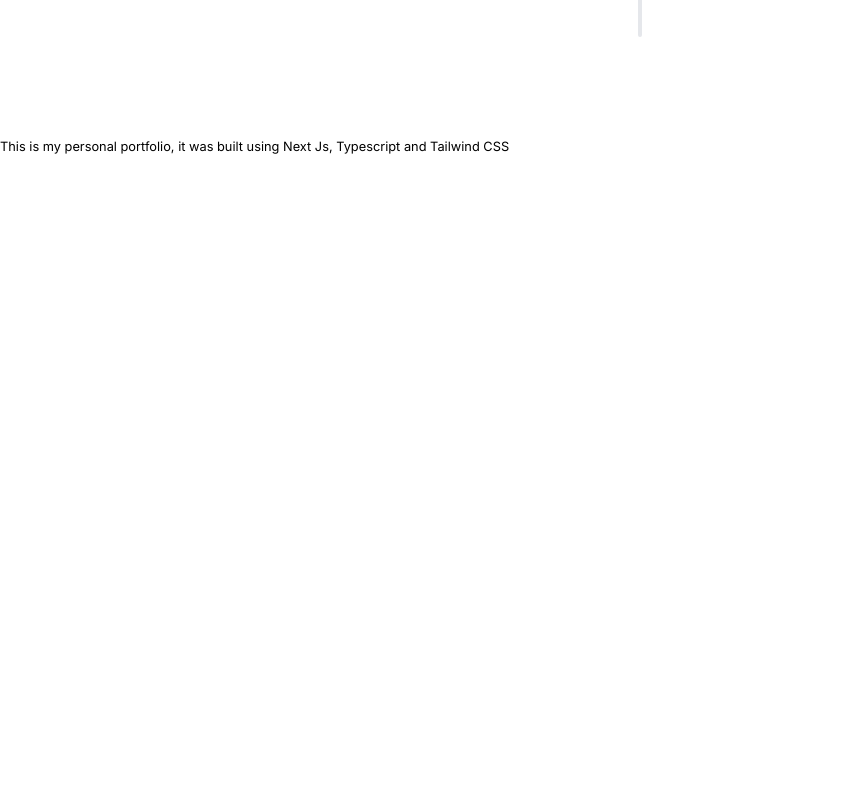
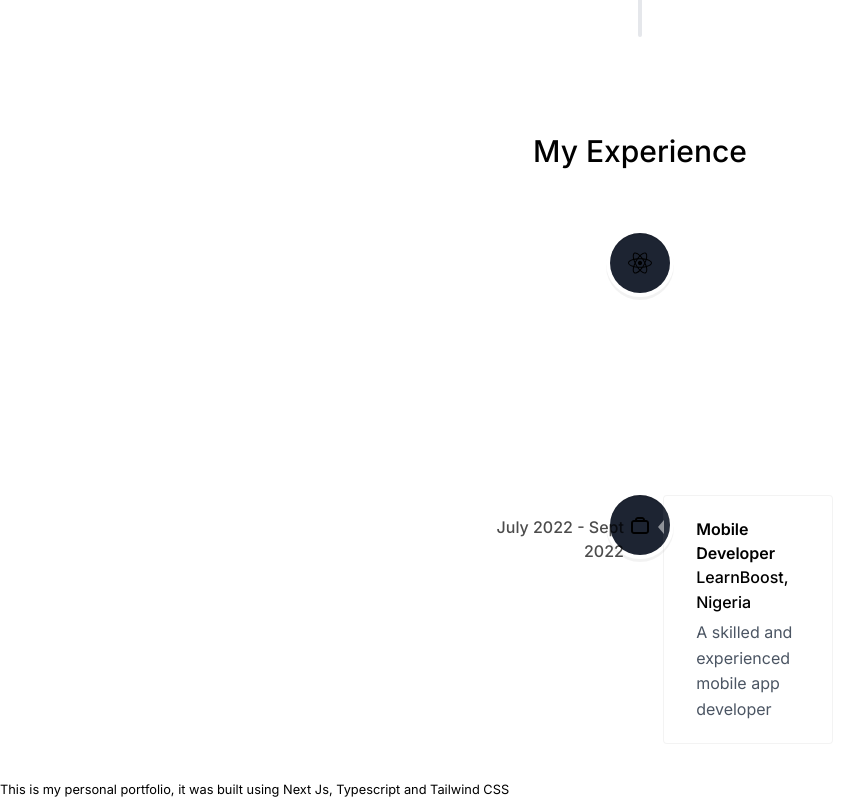
Before and after one commit to Lukman10a/newportfolio, a Next.js app: page / in a window 1280 px wide. Shown: the part 891-1691 px from the top of the page, without its empty margins (0-854 px from the left). Before the commit the page ends 1048 px from the top, so only its background shows below. Built offline with nearby package versions, Linux system fonts and the light colour scheme.

Commit message:
add experience component

```diff
--- a/app/page.tsx
+++ b/app/page.tsx
@@ -2,6 +2,7 @@
 import { Providers } from "./providers";
 import Intro from "@/components/sections/intro";
 import SectionDivider from "@/components/SectionDivider";
+import Experience from "@/components/sections/Experience";
 
 export default function Home() {
   return (
@@ -11,6 +12,7 @@
         <SectionDivider />
         <About />
         <SectionDivider />
+        <Experience />
       </Providers>
     </main>
   );
--- a/components/sections/Experience.tsx
+++ b/components/sections/Experience.tsx
@@ -0,0 +1,64 @@
+"use client";
+
+import { useSectionInView } from "@/lib/hooks";
+import React, { useEffect, useState } from "react";
+import SectionHeading from "../SectionHeading";
+import {
+  VerticalTimeline,
+  VerticalTimelineElement,
+} from "react-vertical-timeline-component";
+import "react-vertical-timeline-component/style.min.css";
+import { experiencesData } from "@/lib/data";
+import { useTheme } from "next-themes";
+
+export default function Experience() {
+  const { ref } = useSectionInView("Experience");
+  const [mounted, setMounted] = useState(false);
+  const { theme } = useTheme();
+
+  useEffect(() => {
+    setMounted(true);
+  }, []);
+
+  return (
+    <section id="experience" ref={ref} className="scroll-mt-28">
+      <SectionHeading>My Experience</SectionHeading>
+      {mounted && (
+        <VerticalTimeline lineColor="">
+          {experiencesData.map((item, index) => (
+            <React.Fragment key={index}>
+              <VerticalTimelineElement
+                contentStyle={{
+                  background:
+                    theme === "light" ? "#f3f4f6" : "rgba(255, 255, 255, 0.05)",
+                  boxShadow: "none",
+                  border: "1px solid rgba(34, 32, 32, 0.05)",
+                  textAlign: "left",
+                  padding: "1.3rem 2rem",
+                }}
+                contentArrowStyle={{
+                  borderRight:
+                    theme === "light"
+                      ? "0.4rem solid #9ca3af"
+                      : "0.4rem solid rgba(255,255,255,0.5)",
+                }}
+                date={item.date}
+                icon={item.icon}
+                iconStyle={{
+                  background: theme === "light" ? "#ffff" : "#1d2432",
+                  fontSize: "1.5rem",
+                }}
+              >
+                <h3 className="font-semibold capitalize">{item.title}</h3>
+                <p className="font-normal !mt-0">{item.location}</p>
+                <p className="!mt-1 !font-normal text-gray-600 dark:text-white/75">
+                  {item.description}
+                </p>
+              </VerticalTimelineElement>
+            </React.Fragment>
+          ))}
+        </VerticalTimeline>
+      )}
+    </section>
+  );
+}
```
